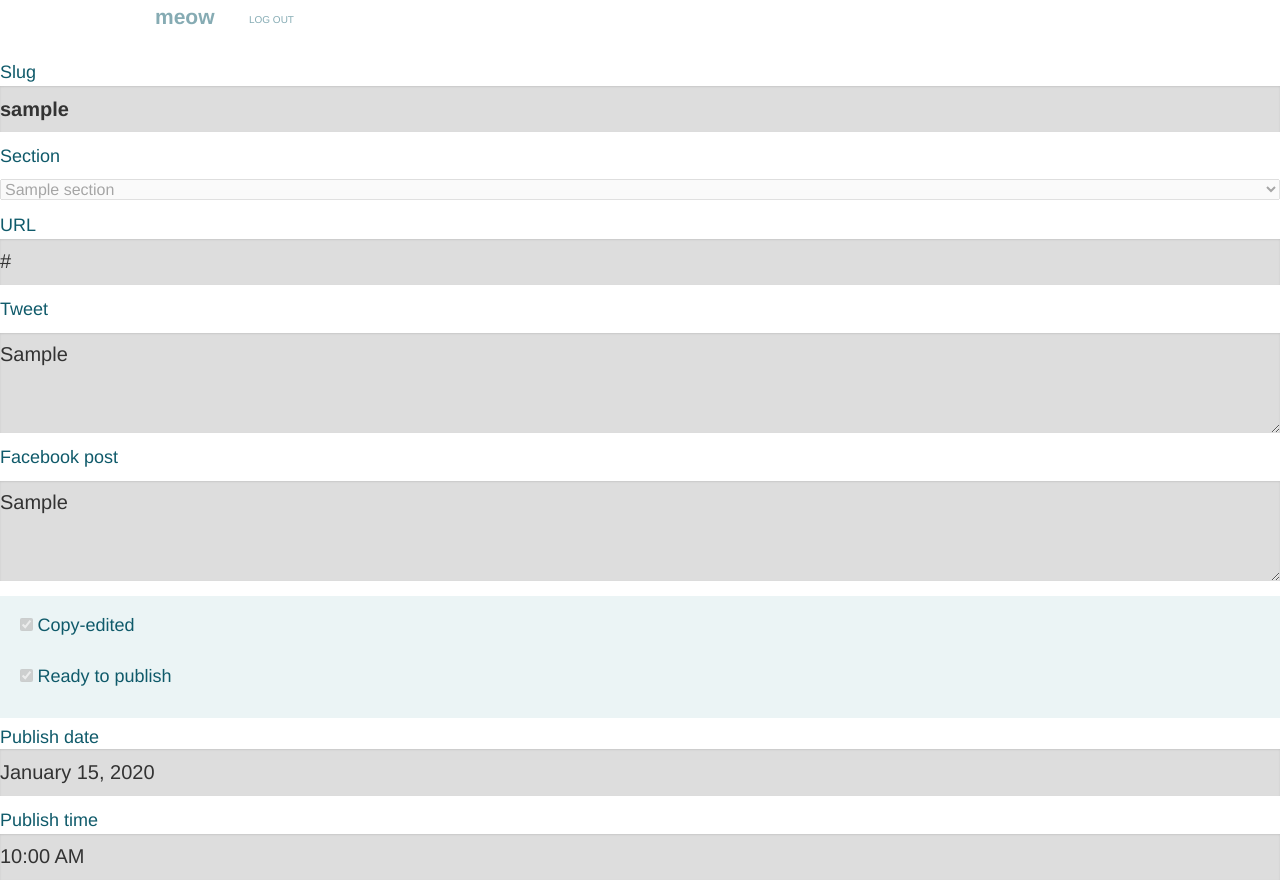
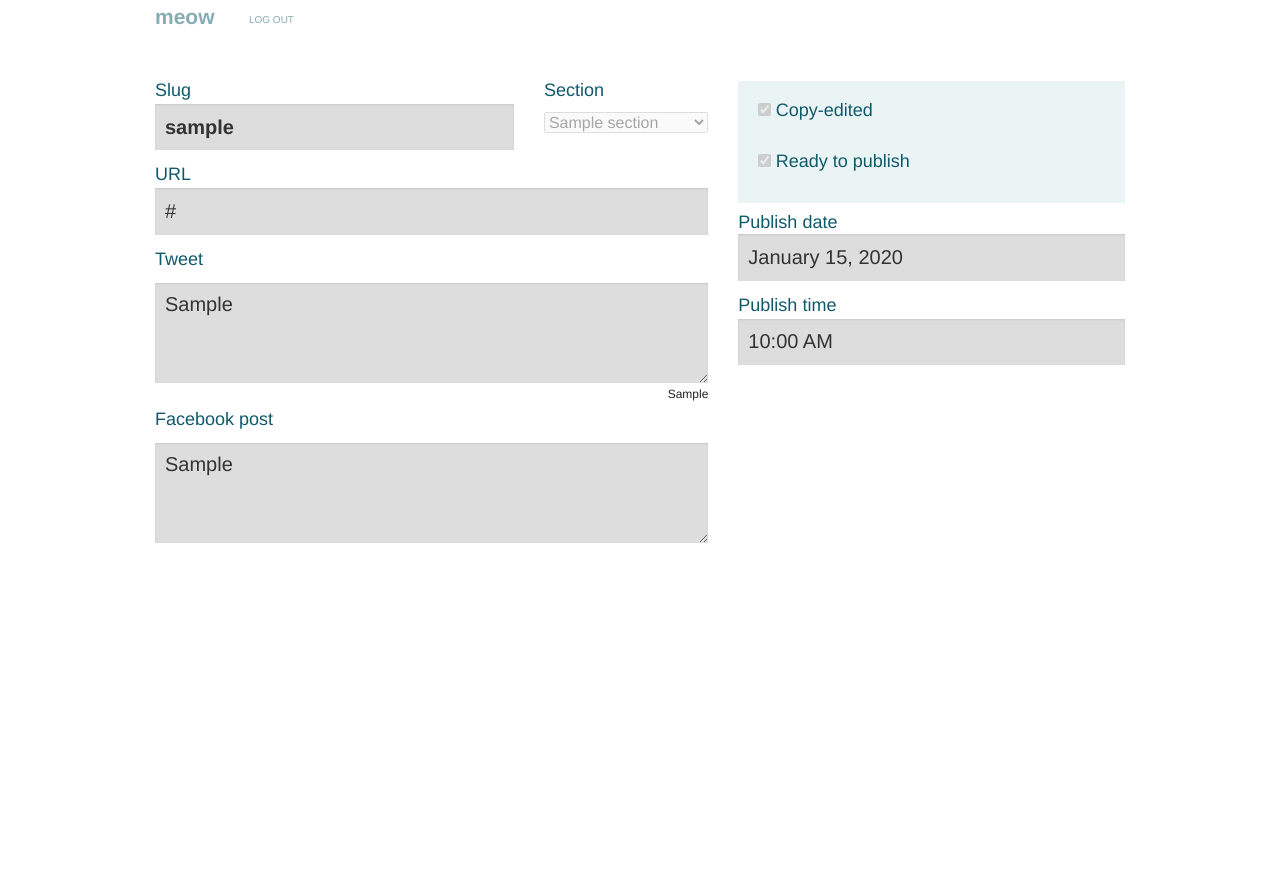
Before and after one commit to dailybruin/meow, a Django app: template meow/meow/templates/scheduler/view.html in a window 1280 px wide. After the commit the page ends 543 px from the top, so only its background shows below. Run offline with Django 3.2, Linux system fonts and the light colour scheme; the template is opened without the code that fills it: values that come from a table or form of the project are taken from there, others are empty; tables that the repository leaves empty hold one stand-in row (values such as "Sample post"); some libraries are stand-ins or nearby versions.

Commit message:
Fixed view page

```diff
--- a/meow/meow/templates/scheduler/edit.html
+++ b/meow/meow/templates/scheduler/edit.html
@@ -132,7 +132,7 @@ $(document).ready(function(){
     </form>
 </div><!-- end div.row -->
 
-{% if post.id %}
+{% if post.id and not post.sent %}
 <div class="row">
     <form id="post-delete" method="post" action="/" class="large-12 columns">
         {% csrf_token %}
--- a/meow/meow/templates/scheduler/view.html
+++ b/meow/meow/templates/scheduler/view.html
@@ -9,6 +9,8 @@
 <script type="text/javascript" src="{{ STATIC_URL }}bootstrap-timepicker.min.js"></script>
 
 <script type="text/javascript">
+var TWITTER_LIMIT = {{ twitter_limit }};
+
 $(document).ready(function(){
     $('#pub_date_today').click(function(e){
         e.preventDefault();
@@ -33,32 +35,54 @@ $(document).ready(function(){
             return false;
         }
     });
+
+    function checkTweet() {
+        var curLength = $('#tweet').val().length;
+        if(curLength > TWITTER_LIMIT)
+        {
+            $('#tweet').addClass('tooLong')
+            $('#tweet-count').addClass('tooLong')
+        }
+        else
+        {
+            $('#tweet').removeClass('tooLong')
+            $('#tweet-count').removeClass('tooLong')
+        }
+        $('#tweet-count').text(TWITTER_LIMIT - curLength)
+    }
+    $('#tweet').bind('paste keyup blur', checkTweet);
+    checkTweet();
 });
 </script>
 {% endblock %}
 
 {% block content %}
-<div class="container">
 {% include "scheduler/include_header.html" %}
 
 {% if message %}
-    <div class="message-{{ message.mtype }}">
+<div class="row">
+    <div class="large-12 columns">
+        <div class="alert-box {{ message.mtype }}">
             {{ message.mtext }}
+        </div>
+    </div>
 </div>
 {% endif %}
 
+<div class="row">
     <form id="post-edit" method="post">
         {% csrf_token %}
         {% if post.id %}
             <input type="hidden" name="post_id" value="{{ post.id }}" />
         {% endif %}
 
-        <div class="col60"><div class="right-pad">
-            <div class="col70"><div class="right-pad">
+        <div class="large-7 columns">
+            <div class="row">
+                <div class="large-8 columns">
                     <label for="slug">Slug</label>
-                <input type="text" id="slug" name="slug" placeholder="None" value="{{ post.slug }}" disabled />
-            </div></div>
-            <div class="col30"><div class="left-pad">
+                    <input type="text" id="slug" name="slug" placeholder="slug" value="{{ post.slug }}" disabled />
+                </div>
+                <div class="large-4 columns">
                     <label for="section">Section</label>
                     <select id="section" name="section" disabled>
                         {% if not post.section %}
@@ -68,42 +92,52 @@ $(document).ready(function(){
                         <option value="{{ section.id }}" {% if section.id == post.section.id %}selected{% endif %}>{{ section }}</option>
                         {% endfor %}
                     </select>
-            </div></div>
+                </div>
 
-            <div style="clear:both"></div>
+            </div><!-- end div.row -->
 
             <label for="url">URL</label>
-            <input type="text" id="url" name="url" placeholder="None" value="{{ post.story_url }}" disabled />
+            <input type="text" id="url" name="url" placeholder="http://" value="{{ post.story_url }}" disabled />
 
             <label for="tweet">Tweet</label>
-            <textarea type="text" id="tweet" name="tweet" placeholder="None" rows="3" disabled>{{ post.post_twitter }}</textarea>
+            <textarea type="text" id="tweet" name="tweet" placeholder="tweet" rows="3" disabled>{{ post.post_twitter }}</textarea>
+            <div id="tweet-count">{{ twitter_limit }}</div>
 
             <label for="fb">Facebook post</label>
-            <textarea type="text" id="fb" name="fb" placeholder="None" rows="5" disabled>{{ post.post_facebook }}</textarea>
-        </div></div>
+            <textarea type="text" id="fb" name="fb" placeholder="post" rows="5" disabled>{{ post.post_facebook }}</textarea>
+        </div>
 
-        <div class="col40"><div class="left-pad">
+        <div class="large-5 columns">
             <fieldset id="prepublish-checks">
                 <div class="prepublish-inside">
-                    <input disabled type="checkbox" id="approve-copy" name="approve-copy" {% if post.pub_ready_copy == True %}checked{% endif %}/>
+                    <input type="checkbox" id="approve-copy" name="approve-copy" {% if post.pub_ready_copy == True %}checked{% endif %} {% if not perms.scheduler.approve_copy %}disabled{% endif %} disabled />
                     <label for="approve-copy">Copy-edited</label>
                 </div>
                 <div class="prepublish-inside">
-                    <input disabled type="checkbox" id="approve-online" name="approve-online" {% if post.pub_ready_online == True %}checked{% endif %}/>
+                    <input type="checkbox" id="approve-online" name="approve-online" {% if post.pub_ready_online == True %}checked{% endif %} {% if not perms.scheduler.approve_online %}disabled{% endif %} disabled />
                     <label for="approve-online">Ready to publish</label>
                 </div>
             </fieldset>
 
             <label for="pub_date">Publish date</label>
-            <input disabled type="text" id="pub_date" name="pub_date" value="{% if post.pub_date %}{{ post.pub_date|date:"F j, Y" }}{% else %}{{ tomorrow|date:"F j, Y" }}{% endif %}" placeholder="May 23, 1919" />
+            <input type="text" id="pub_date" name="pub_date" value="{% if post.pub_date %}{{ post.pub_date|date:"F j, Y" }}{% else %}{{ tomorrow|date:"F j, Y" }}{% endif %}" placeholder="May 23, 1919" disabled />
 
             <label for="pub_time">Publish time</label>
-            <input disabled type="text" id="pub_time" name="pub_time" autocomplete="off" value="{% if post.pub_time %}{{ post.pub_time }}{% endif %}"></input>
-        </div></div>
+            <input type="text" id="pub_time" name="pub_time" autocomplete="off" value="{% if post.pub_time %}{{ post.pub_time|time:"h:i A" }}{% endif %}" disabled></input>
+        </div>
 
     </form>
+</div><!-- end div.row -->
 
-</div><!-- end div.container -->
+{% if post.id and not post.sent %}
+<div class="row">
+    <form id="post-delete" method="post" action="/" class="large-12 columns">
+        {% csrf_token %}
+        <input type="hidden" value="{{ post.id }}" name="post_id_to_delete" />
+        <input type="submit" value="Delete post"></a>
+    </form>
+</div>
+{% endif %}
 
 
 {% endblock %}
--- a/meow/scheduler/static/scheduler.css
+++ b/meow/scheduler/static/scheduler.css
@@ -286,7 +286,6 @@ input[type="button"]:hover, input[type="submit"]:hover, button:hover, .button:ho
 
 #post-edit input[disabled], #post-edit textarea[disabled] {
     border: none;
-    padding-left: 0;
 }
 
 #post-delete input[type="submit"] {
```
Lines whose indentation alone changed are shown as unchanged.
